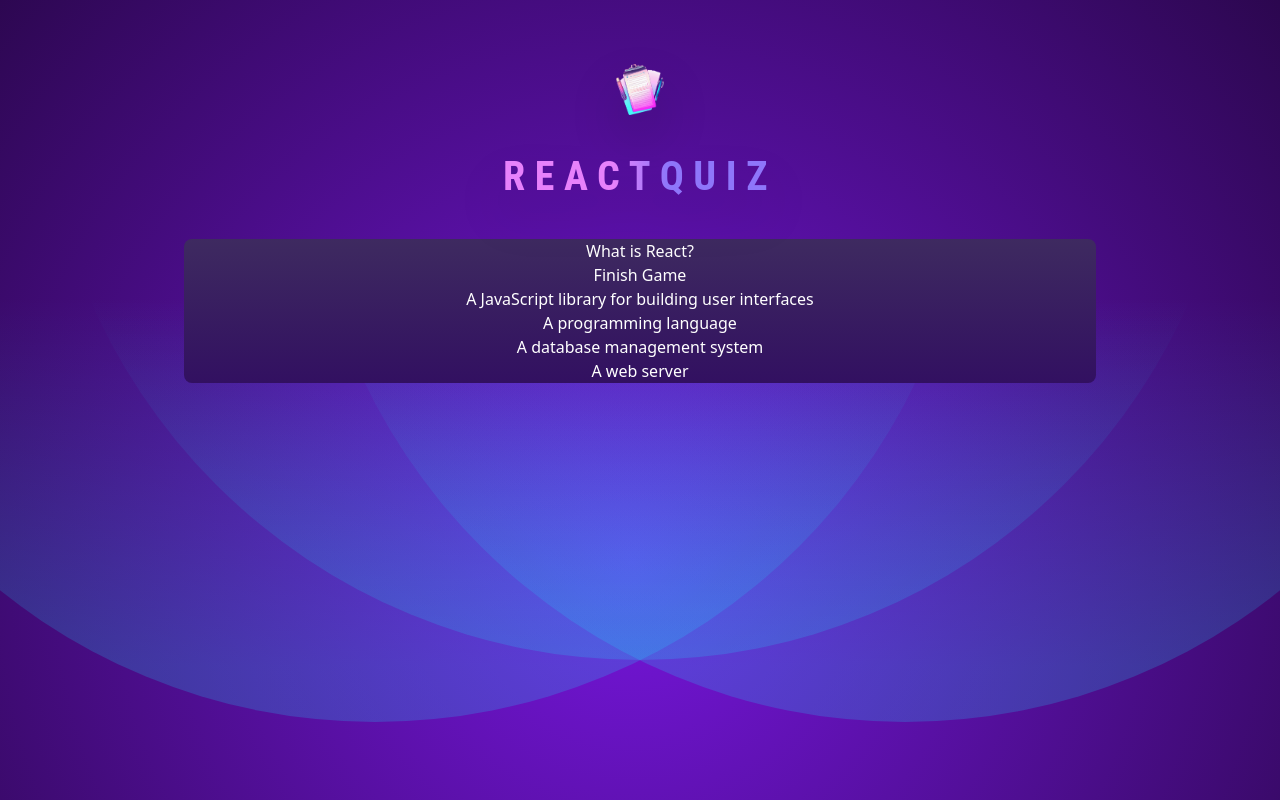
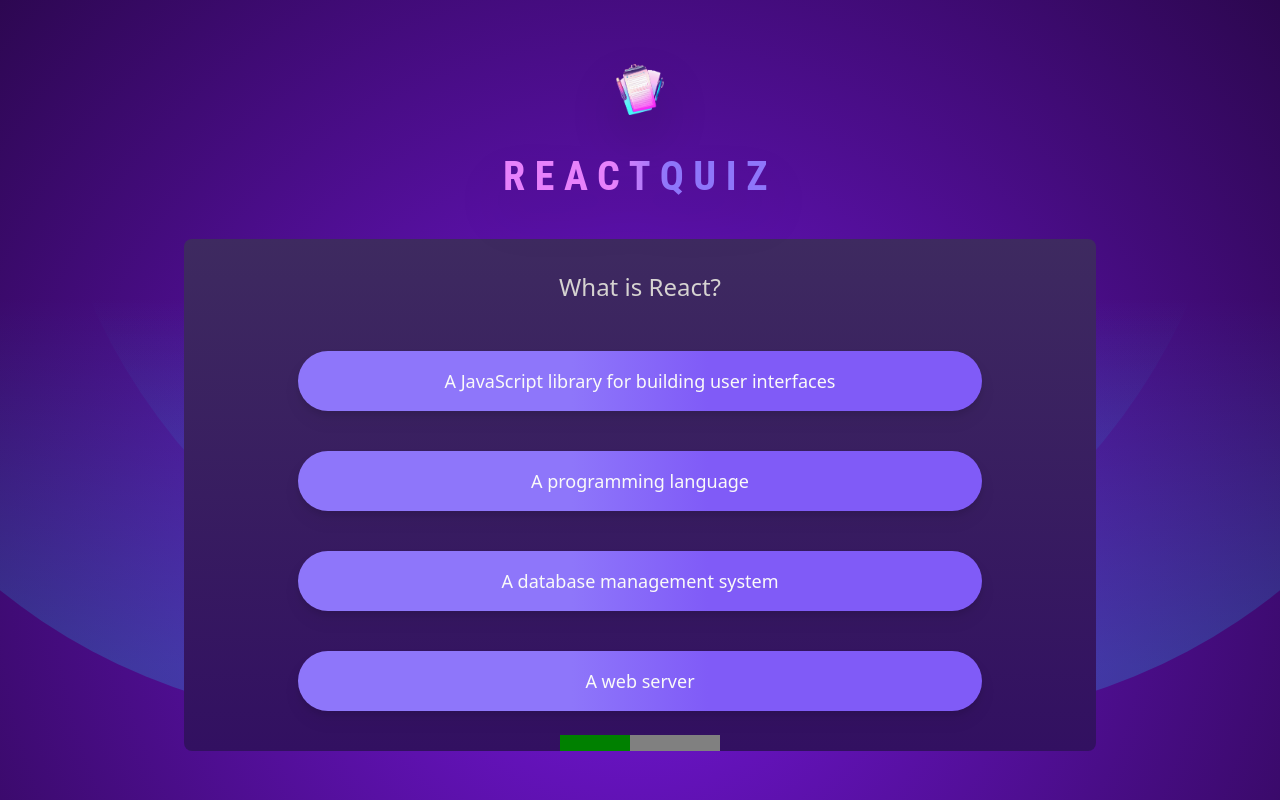
Before and after one commit to Vilasi/react-quiz, a React (Vite) app: page / in a window 1280 px wide. Both pictures are taken after a click on the button "Begin Quiz!". Built offline with nearby package versions, Linux system fonts and the light colour scheme.

Commit message:
Interval clearing component needs fixed

```diff
--- /dev/null
+++ b/src/components/ProgressBar.jsx
@@ -0,0 +1,20 @@
+import { useEffect, useState } from 'react';
+
+export default function ProgressBar({ timer }) {
+  const [remainingTime, setRemainingTime] = useState(timer);
+
+  //   console.log(remainingTime);
+  console.log(timer);
+
+  useEffect(() => {
+    const intervalId = setInterval(() => {
+      setRemainingTime((prevTime) => Math.max(prevTime - 20, 0));
+    }, 10);
+
+    return () => {
+      clearInterval(intervalId);
+    };
+  }, []);
+
+  return <progress value={remainingTime} max={timer} />;
+}
--- a/src/components/Quiz.jsx
+++ b/src/components/Quiz.jsx
@@ -1,7 +1,12 @@
-import { useContext, useEffect, useState } from 'react';
+import { useContext, useEffect } from 'react';
 import { QuizContext } from '../store/quiz-context';
 
+import QuizButton from './QuizButton.jsx';
+import ProgressBar from './ProgressBar.jsx';
+
 import questions from '../data/questions.js';
+
+// const TIMER = 10000;
 
 export default function Quiz() {
   const {
@@ -12,39 +17,45 @@ export default function Quiz() {
     addUserAnswer,
   } = useContext(QuizContext);
 
-  // console.log('correctAnswer');
-  // console.log(correctAnswer);
+  const TIMER = 10000;
 
-  const questionOptions = questions.map((question) => {
+  const questionAnswerOptions = questions.map((question) => {
     return [...question.options];
   });
+  const currentQuestionIndex = userAnswers.length < 10 ? userAnswers.length : 9;
 
-  // console.log('questionOptions');
-  // console.log(questionOptions);
+  useEffect(() => {
+    const timeoutId = setTimeout(() => {
+      addUserAnswer(null);
+    }, TIMER);
 
-  const currentQuestion = userAnswers.length;
-  // console.log(currentQuestion);
+    return () => {
+      clearTimeout(timeoutId);
+    };
+  }, [userAnswers]);
 
-  console.log('userAnswer');
   console.log(userAnswers);
-
-  // console.log('questions[currentQuestion].options[currentQuestion]');
-  // console.log(questions[4].options[4]);
-
-  // console.log('questions');
-  // console.log(questions);
+  // console.log(TIMER);
 
   return (
     <>
-      <h2>{questions[currentQuestion].question}</h2>
-      <button onClick={() => handleQuizFinished(true)}>Finish Game</button>
-      {questionOptions[currentQuestion].map((question) => {
+      <h2 className="text-2xl text-stone-300 max-width-prose text-center my-8 mx-2">
+        {questions[currentQuestionIndex].question}
+      </h2>
+
+      {/** Quiz Buttons */}
+      {questionAnswerOptions[currentQuestionIndex].map((question) => {
         return (
-          <button onClick={(e) => addUserAnswer(e.target.textContent)}>
+          <QuizButton
+            key={question}
+            onClick={(e) => addUserAnswer(e.target.textContent)}
+          >
             {question}
-          </button>
+          </QuizButton>
         );
       })}
+
+      <ProgressBar timer={TIMER} />
     </>
   );
 }
--- /dev/null
+++ b/src/components/QuizButton.jsx
@@ -0,0 +1,10 @@
+export default function QuizButton({ children, ...props }) {
+  const buttonClasses =
+    'py-4 px-8 mt-4 mb-6 rounded-full bg-quiz-buttons w-9/12 text-lg text-stone-50 drop-shadow-lg';
+
+  return (
+    <button className={buttonClasses} {...props}>
+      {children}
+    </button>
+  );
+}
--- a/tailwind.config.js
+++ b/tailwind.config.js
@@ -6,6 +6,7 @@ export default {
       backgroundImage: {
         'quiz-gradient': 'linear-gradient(180deg, #3e2a60 0%, #321061 100%)',
         'begin-quiz': 'linear-gradient(90deg, #e781fb 40%, #8e76fa 60%);',
+        'quiz-buttons': 'linear-gradient(90deg, #8e76fa 40%, #805bf7 60%);',
       },
     },
   },
```
